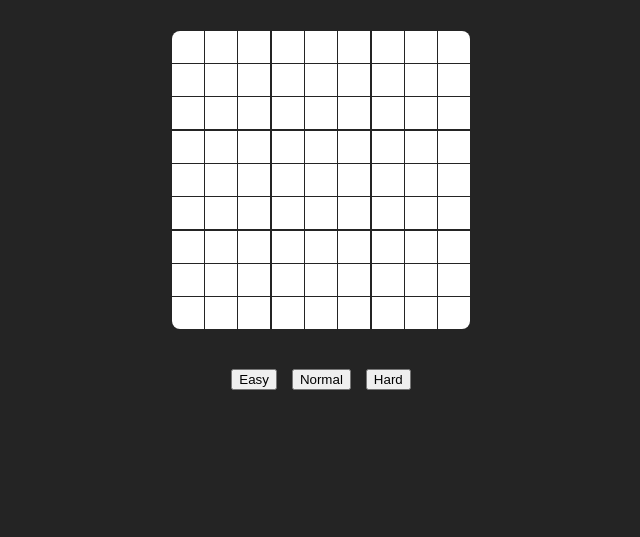
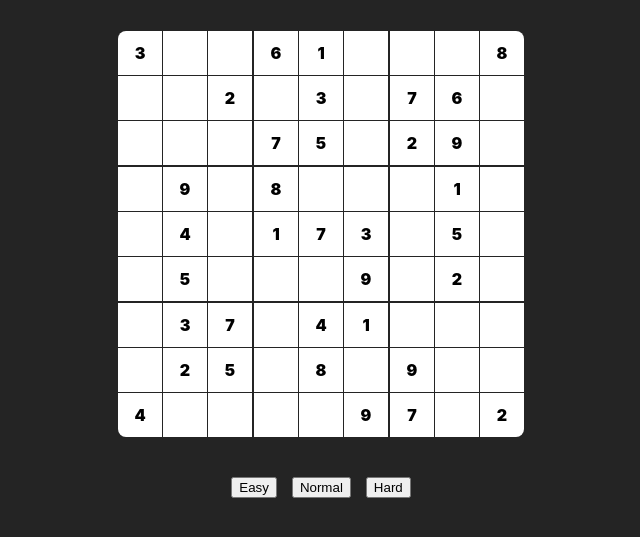
Before and after one commit to braedenbeaulieu/sudoku, a website built with Vite: page index.html in a window 1280 px wide. Shown: the part 63-600 px from the top of the page, without its empty margins (319-959 px from the left). Built offline with nearby package versions, Linux system fonts and the light colour scheme.

Commit message:
added ability to preload the board with numbers, fixed some playability bugs

```diff
--- a/src/style.css
+++ b/src/style.css
@@ -49,7 +49,8 @@ h2 {
 	gap: 2px;
 	border-radius: 8px;
 	overflow: hidden;
-	width: 298px!important
+	/* width: 298px!important */
+	width: 406px!important
 }
 
 .box {
@@ -61,13 +62,15 @@ h2 {
 .cell {
 	background-color: #fff;
 	color: black;
-	width: 32px;
-	height: 32px;
+	/* width: 32px;
+	height: 32px; */
+	width: 44px;
+	height: 44px;
 	position: relative;
 	display: flex;
 	justify-content: center;
 	align-items: center;
-	border-radius: 0px;
+	/* border-radius: 2px; */
 	overflow: hidden;
 }
 
--- a/src/sudoku.ts
+++ b/src/sudoku.ts
@@ -3,13 +3,8 @@ import { GameBoard } from './gameBoard'
 let preload_array = [{"x":"1","y":"1","val":"3"},{"x":"1","y":"4","val":"6"},{"x":"1","y":"5","val":"1"},{"x":"1","y":"9","val":"8"},{"x":"2","y":"3","val":"2"},{"x":"2","y":"5","val":"3"},{"x":"2","y":"7","val":"7"},{"x":"2","y":"8","val":"6"},{"x":"3","y":"4","val":"7"},{"x":"3","y":"5","val":"5"},{"x":"3","y":"7","val":"2"},{"x":"3","y":"8","val":"9"},{"x":"4","y":"2","val":"9"},{"x":"4","y":"4","val":"8"},{"x":"4","y":"8","val":"1"},{"x":"5","y":"2","val":"4"},{"x":"5","y":"4","val":"1"},{"x":"5","y":"5","val":"7"},{"x":"5","y":"6","val":"3"},{"x":"5","y":"8","val":"5"},{"x":"6","y":"2","val":"5"},{"x":"6","y":"6","val":"9"},{"x":"6","y":"8","val":"2"},{"x":"7","y":"2","val":"3"},{"x":"7","y":"3","val":"7"},{"x":"7","y":"5","val":"4"},{"x":"7","y":"6","val":"1"},{"x":"8","y":"2","val":"2"},{"x":"8","y":"3","val":"5"},{"x":"8","y":"5","val":"8"},{"x":"8","y":"7","val":"9"},{"x":"9","y":"1","val":"4"},{"x":"9","y":"6","val":"9"},{"x":"9","y":"7","val":"7"},{"x":"9","y":"9","val":"2"}]
 
 export class Sudoku extends GameBoard {
-    row_of_boxes: number
-
     constructor(container: HTMLElement, rows: number, columns: number) {
         super(container, rows, columns)
-
-        this.row_of_boxes = 0
-
         this.initEventListeners()
     }
 
@@ -35,20 +30,8 @@ export class Sudoku extends GameBoard {
 
         for(let i = 1; i <= 3; i++) {
             for(let j = 1; j <= 3; j++) {
-                // console.log(y_delta)
-                // let x = (i - (index % 3))
                 let x = i + x_delta
                 let y = j + y_delta
-
-                // console.log(i * j)
-
-                // console.log(parseInt(index))
-                // console.log(x)
-                // console.log(grid_array[j])
-                // console.log(i)
-                // console.log(j)
-
-                // index = (index * 9) + i
                 let cell = this.createBoxCell(i.toString(), index.toString(), x.toString(), y.toString())
                 box.appendChild(cell)
             }
@@ -76,8 +59,14 @@ export class Sudoku extends GameBoard {
         console.log(JSON.stringify(preload_json))
     }
 
-    preloadBoard(preload_json: {}) {
-        console.log(preload_json)
+    preloadBoard(preload_json: { x: string, y: string, val: string, }[]) {
+        for(let element of preload_json) {
+            let cell = document.querySelector(`[data-x="${element.x}"][data-y="${element.y}"]`) as HTMLElement
+            if(!cell) continue
+
+            this.addNumberToCell(cell, parseInt(element.val))
+            cell.dataset.isPreloaded = '1'
+        }
     }
 
     generateBoard() {
@@ -104,6 +93,8 @@ export class Sudoku extends GameBoard {
             }
             index++
         }
+
+        this.preloadBoard(preload_array)
     }
 
     scanBoard() {
@@ -209,25 +200,27 @@ export class Sudoku extends GameBoard {
     }
 
     addNumberToCell(cell: HTMLElement, number_to_add: number): void {
+        if(cell.dataset.isPreloaded == '1') return
         if(cell.querySelector('p')) {
             let number_element = cell.querySelector('p') as HTMLElement
             number_element.innerHTML = number_to_add.toString()
-            number_element.dataset.currentNumber = number_to_add.toString()
+            cell.dataset.currentNumber = number_to_add.toString()
         } else {
             let number_element = document.createElement('p')
             number_element.classList.add('number')
             number_element.innerHTML = number_to_add.toString()
-            number_element.dataset.currentNumber = number_to_add.toString()
+            cell.dataset.currentNumber = number_to_add.toString()
 
             cell.appendChild(number_element)
         }
     }
 
     removeNumberFromCell(cell: HTMLElement): void {
+        if(cell.dataset.isPreloaded == '1') return
         if(cell.querySelector('p')) {
             let number_element = cell.querySelector('p') as HTMLElement
             number_element.innerHTML = ''
-            number_element.dataset.currentNumber = ''
+            cell.dataset.currentNumber = ''
         }
     }
 
@@ -315,15 +308,15 @@ export class Sudoku extends GameBoard {
         document.addEventListener('keyup', (e): void => {
             e.preventDefault()
 
-            console.log(e.key)
-
             let key = this.getKey(e.key)
             if(!key) return
 
             let selected_cell = this.getSelectedCell() as HTMLElement
             if(!selected_cell) return
-            // @ts-ignore
-            let current_number = parseInt(selected_cell.dataset.currentNumber)
+
+            let current_number = selected_cell.dataset.currentNumber ? parseInt(selected_cell.dataset.currentNumber) : false
+            console.log('current_number:', current_number)
+            console.log('key:', key)
             if(current_number && current_number == key) {
                 this.removeNumberFromCell(selected_cell)
             } else if(typeof key === 'number') {
```
